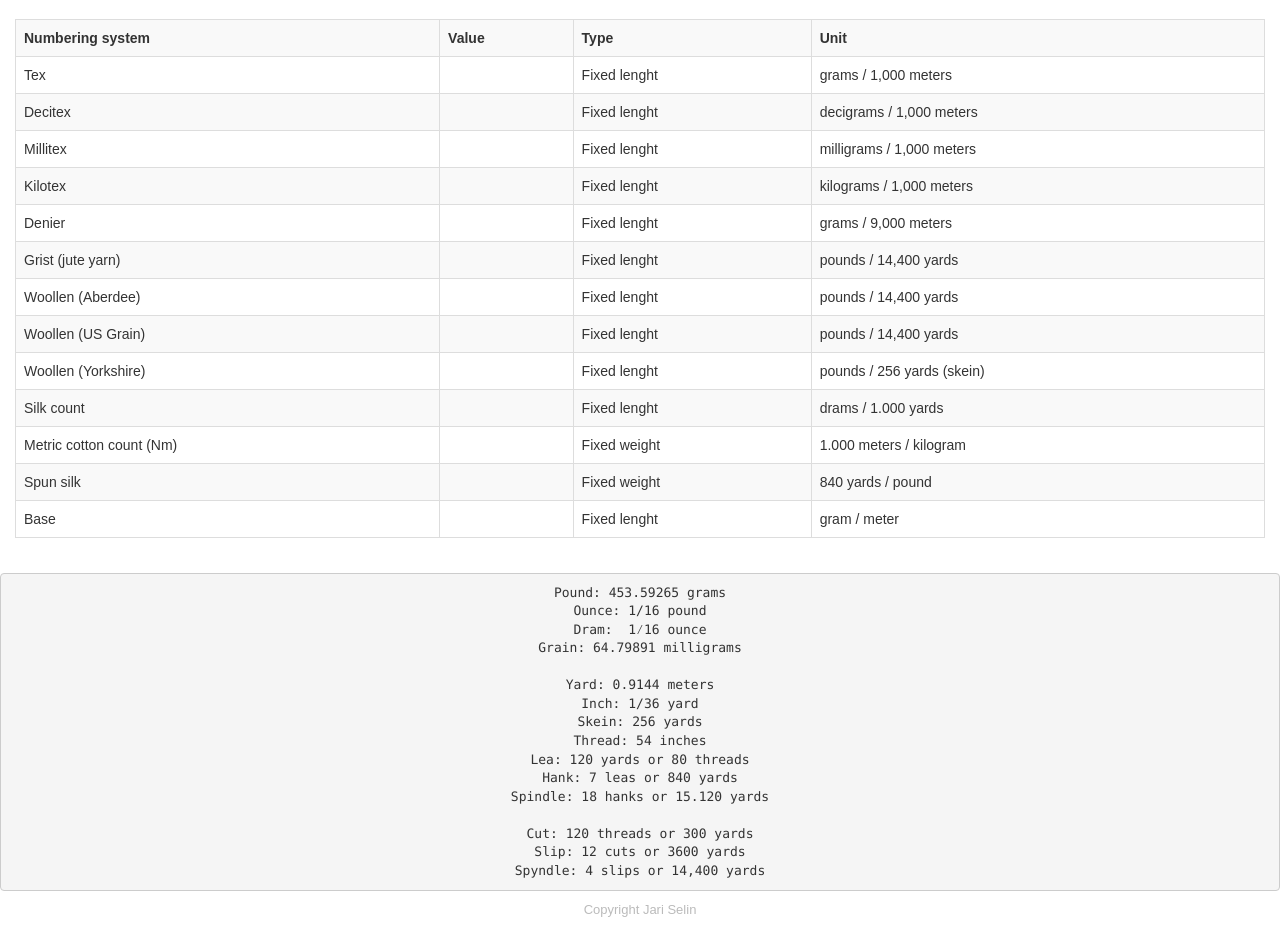
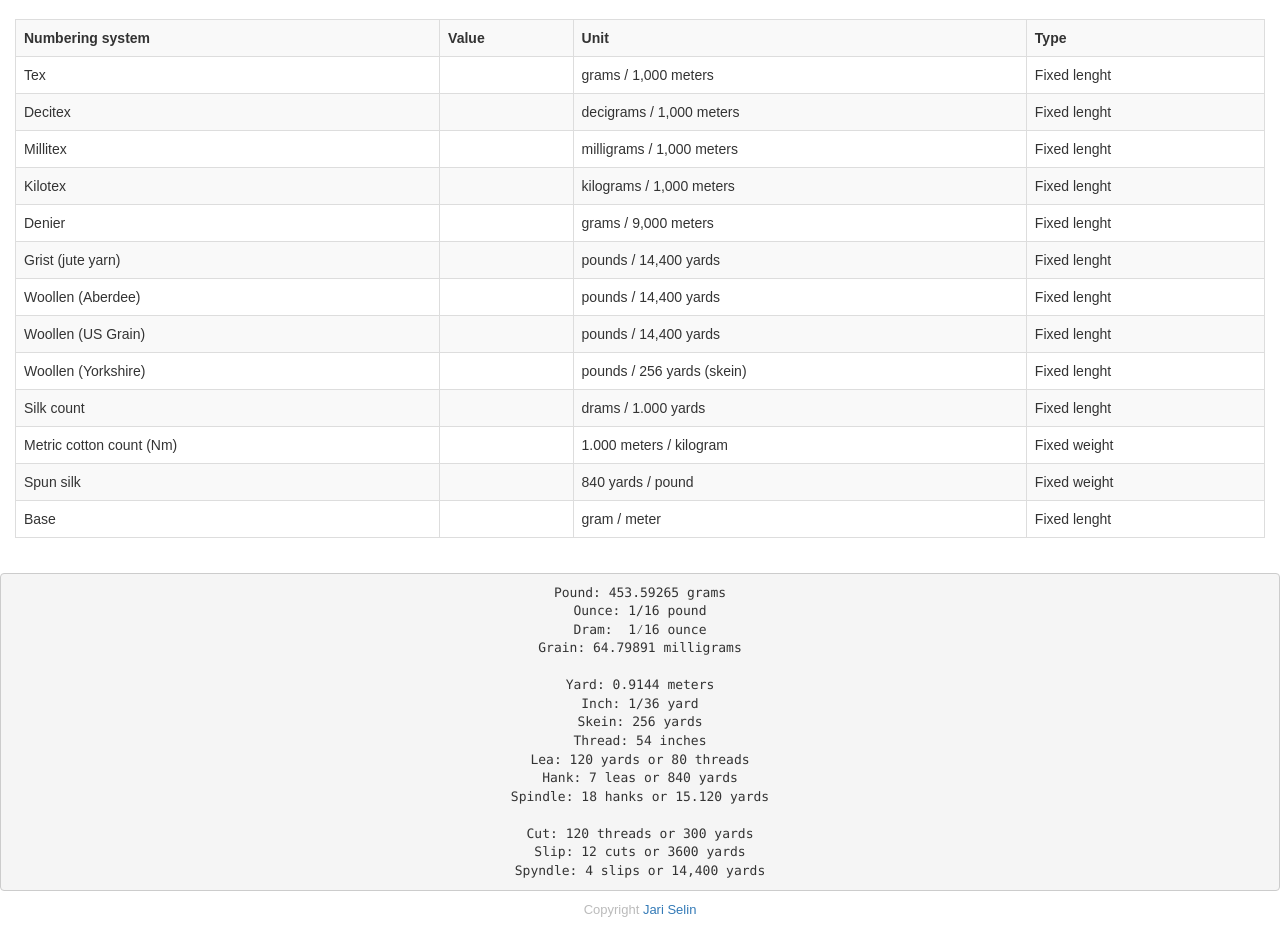
Before and after one commit to jselin/planner, a React (Create React App) app: page / in a window 1280 px wide. Shown: the part 180-1110 px from the top of the page. Built offline with nearby package versions, Linux system fonts and the light colour scheme.

Commit message:
Added email, reordered

```diff
--- a/src/App.js
+++ b/src/App.js
@@ -68,7 +68,7 @@ class App extends Component {
         </div>
         <UnitLegend/>
         <p className="Bottom-legend">
-          Copyright Jari Selin
+          Copyright <a href="mailto:yarnweightcalculator@selinf.fi">Jari Selin</a>
        </p>
       </div>
     );
@@ -116,15 +116,15 @@ function Yarns(props) {
         <tr>
           <th>Numbering system</th>
           <th>Value</th>
+          <th>Unit</th>
           <th>Type</th>
-          <th>Unit</th>
         </tr>
         {yarns.map(unit =>
           <tr key={unit.type}>
             <td>{unit.label}</td>
             <td>{unit.value}</td>
+            <td>{unit.unit}</td>
             <td>{unit.system}</td>
-            <td>{unit.unit}</td>
           </tr>
         )}
       </tbody>
```
